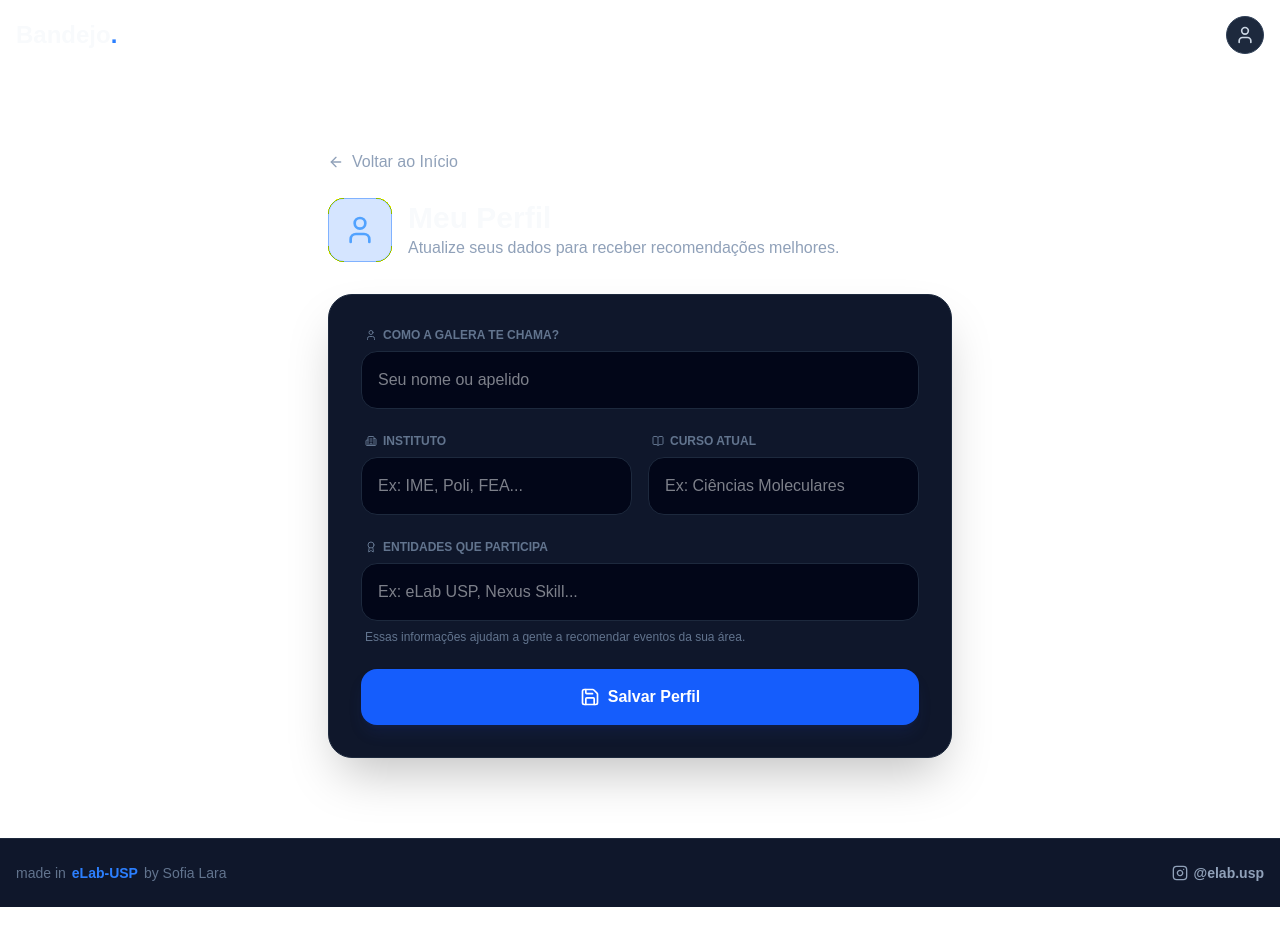
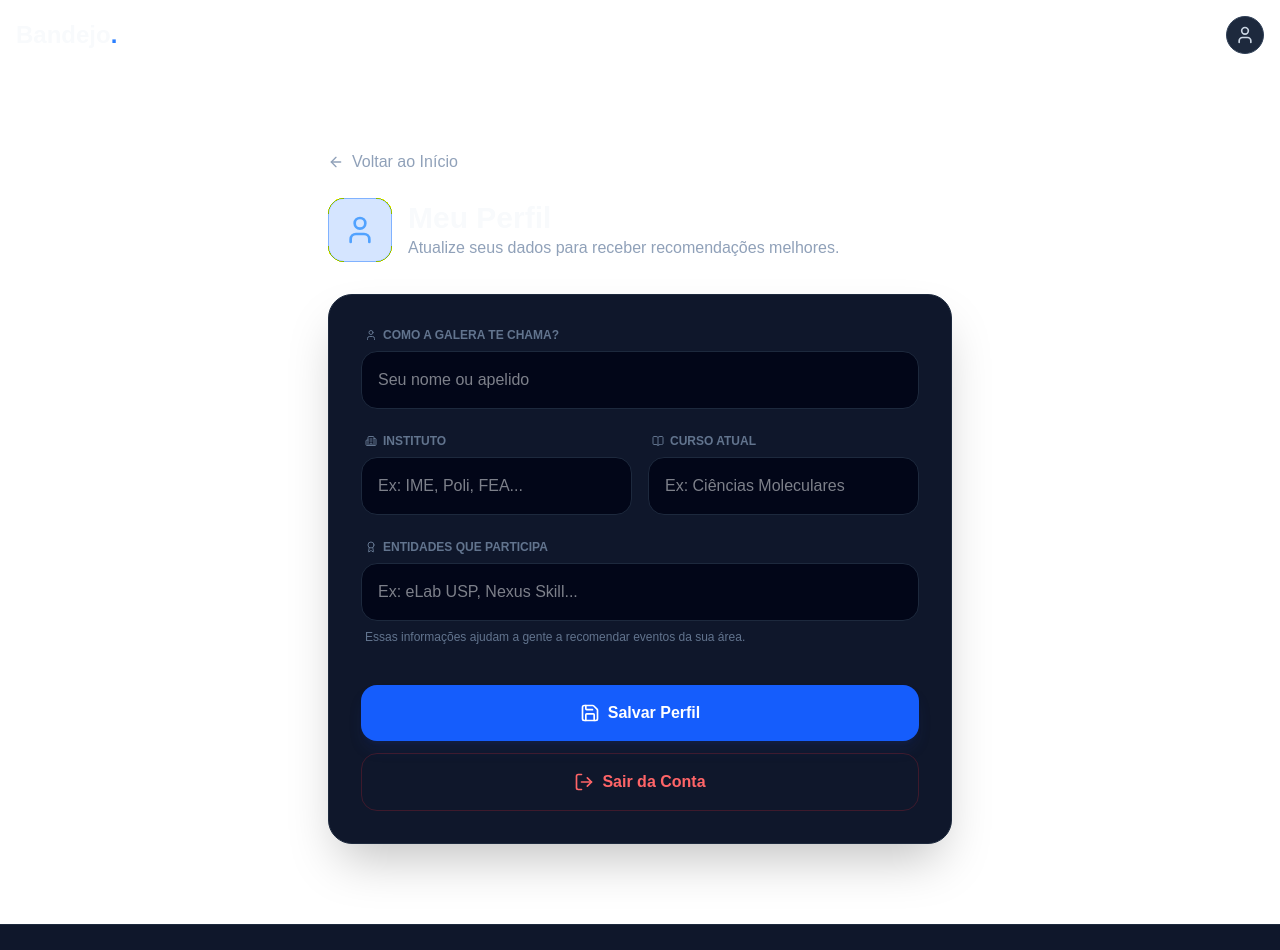
Before and after one commit to cdovaz/bandejo, a Next.js app: page /profile in a window 1280 px wide. Shown: the top 950 px of the page. Before the commit the page ends 907 px from the top, so only its background shows below. Built offline with nearby package versions, Linux system fonts and the light colour scheme; no server answers.

Commit message:
Update: adicionado botão de logout na tela de perfil do usuário

```diff
--- a/src/app/profile/page.tsx
+++ b/src/app/profile/page.tsx
@@ -2,12 +2,17 @@
 
 import { useState, useEffect } from "react";
 import { doc, getDoc, setDoc } from "firebase/firestore";
-import { onAuthStateChanged } from "firebase/auth";
+// IMPORTANTE: Adicionamos o signOut aqui
+import { onAuthStateChanged, signOut } from "firebase/auth";
 import { auth, db } from "@/lib/firebase";
-import { User, BookOpen, Building2, Save, Loader2, Award, ArrowLeft } from "lucide-react";
+// IMPORTANTE: Adicionamos o LogOut nos ícones
+import { User, BookOpen, Building2, Save, Loader2, Award, ArrowLeft, LogOut } from "lucide-react";
 import Link from "next/link";
+// IMPORTANTE: Adicionamos o useRouter para o redirecionamento
+import { useRouter } from "next/navigation";
 
 export default function ProfilePage() {
+  const router = useRouter();
   const [userId, setUserId] = useState<string | null>(null);
   const [isFetching, setIsFetching] = useState(true);
   const [isSaving, setIsSaving] = useState(false);
@@ -57,8 +62,6 @@ export default function ProfilePage() {
     setMessage({ text: "", type: "" });
 
     try {
-      // Usamos setDoc com { merge: true } para criar o documento se não existir,
-      // ou atualizar apenas esses campos específicos se já existir.
       await setDoc(doc(db, "users", userId), {
         displayName: formData.displayName,
         institute: formData.institute,
@@ -73,8 +76,17 @@ export default function ProfilePage() {
       setMessage({ text: "Ocorreu um erro ao salvar. Tente novamente.", type: "error" });
     } finally {
       setIsSaving(false);
-      // Apaga a mensagem de sucesso depois de 3 segundos
       setTimeout(() => setMessage({ text: "", type: "" }), 3000);
+    }
+  };
+
+  // 3. Função de Logout
+  const handleLogout = async () => {
+    try {
+      await signOut(auth);
+      router.push("/"); // Manda o usuário de volta para a tela inicial
+    } catch (error) {
+      console.error("Erro ao sair da conta:", error);
     }
   };
 
@@ -105,7 +117,6 @@ export default function ProfilePage() {
 
       <form onSubmit={handleSave} className="mt-8 bg-slate-900 p-8 rounded-3xl border border-slate-800 shadow-2xl space-y-6">
 
-        {/* Mensagem de Feedback */}
         {message.text && (
           <div className={`p-4 rounded-xl text-sm font-bold animate-in zoom-in-95 ${
             message.type === "success" ? "bg-green-500/10 text-green-400 border border-green-500/20" : "bg-red-500/10 text-red-400 border border-red-500/20"
@@ -165,13 +176,25 @@ export default function ProfilePage() {
           <p className="text-xs text-slate-500 ml-1">Essas informações ajudam a gente a recomendar eventos da sua área.</p>
         </div>
 
+        {/* CONTAINER DOS BOTÕES */}
+        <div className="space-y-3 pt-4">
           <button
             type="submit"
             disabled={isSaving}
-          className="w-full mt-4 py-4 bg-blue-600 text-white font-black rounded-2xl hover:bg-blue-500 transition-all flex items-center justify-center gap-2 shadow-lg shadow-blue-900/20 disabled:opacity-50"
+            className="w-full py-4 bg-blue-600 text-white font-black rounded-2xl hover:bg-blue-500 transition-all flex items-center justify-center gap-2 shadow-lg shadow-blue-900/20 disabled:opacity-50"
           >
             {isSaving ? <Loader2 className="animate-spin" /> : <><Save className="w-5 h-5" /> Salvar Perfil</>}
           </button>
+
+          {/* BOTÃO DE LOGOUT - O type="button" é crucial para não disparar o form */}
+          <button
+            type="button"
+            onClick={handleLogout}
+            className="w-full py-4 bg-transparent border border-red-500/20 text-red-400 font-bold rounded-2xl hover:bg-red-500/10 hover:border-red-500/50 transition-all flex items-center justify-center gap-2"
+          >
+            <LogOut className="w-5 h-5" /> Sair da Conta
+          </button>
+        </div>
 
       </form>
     </div>
```
Lines whose indentation alone changed are shown as unchanged.
